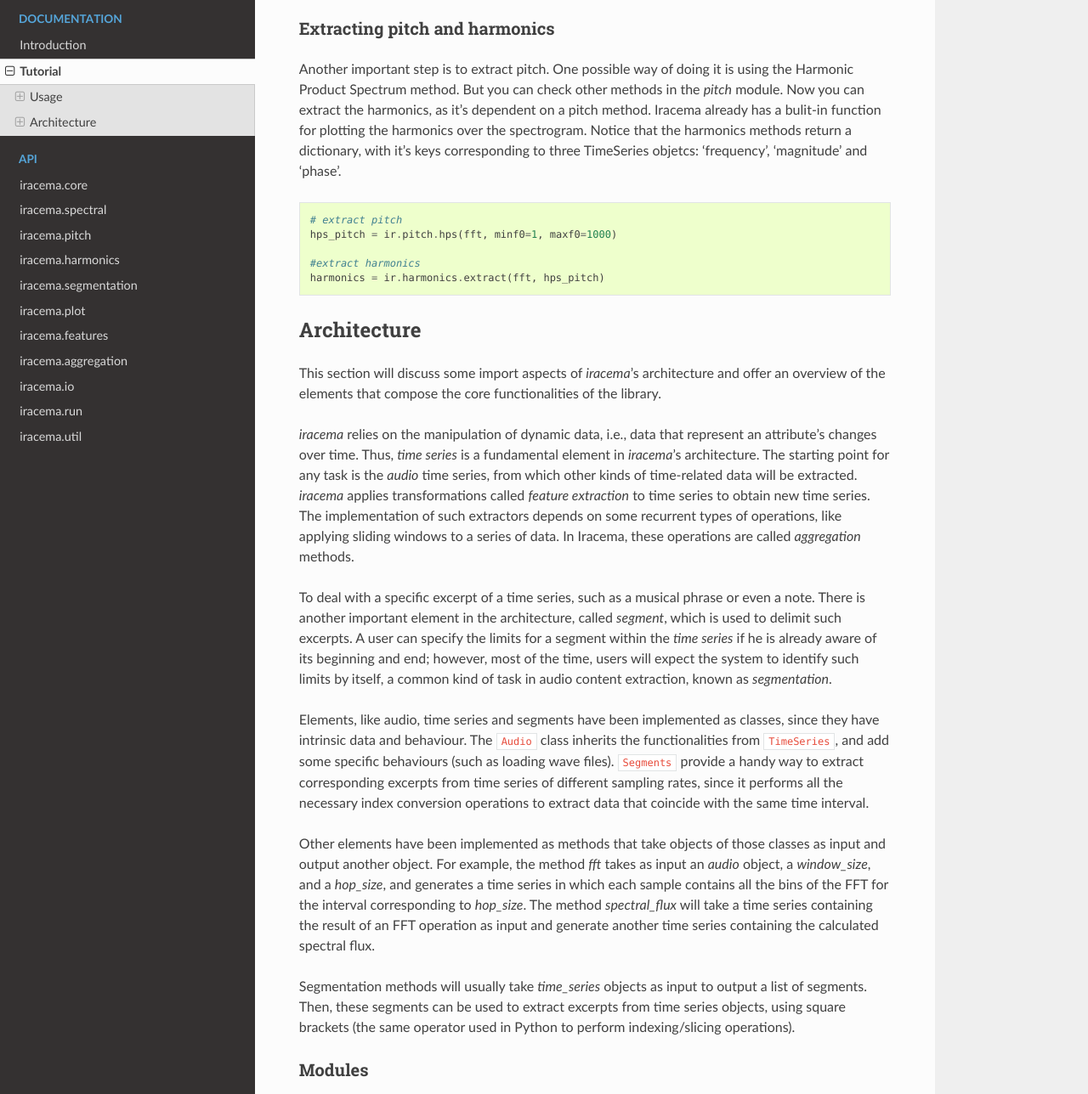
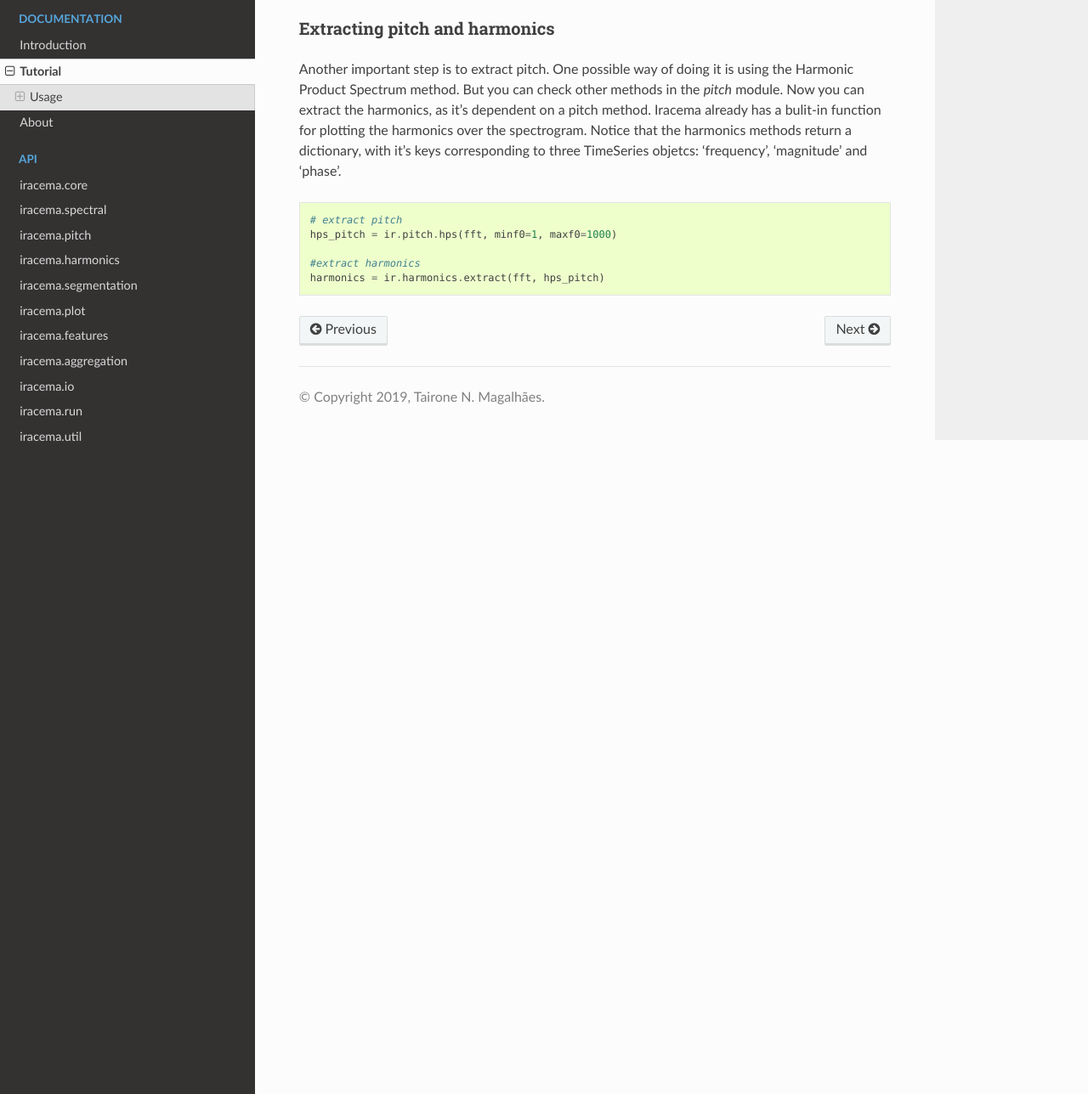
Before and after one commit to cegeme/iracema, a Sphinx documentation site: the page built from docs/tutorial.rst, in a window 1280 px wide and 1400 px high, scrolled down 1269 px, cut to the strip 112-1400 px from the top of the window. Shown: the whole strip at 85% size. Built offline with Sphinx 7.4.7 and the Read the Docs theme 2.0.0, drawn with Linux system fonts in a browser that asks for light colours; some of the changed text lies outside the part shown.

Commit message:
Create a separate section 'about'

```diff
--- a/docs/index.rst
+++ b/docs/index.rst
@@ -7,6 +7,7 @@
 
    Introduction <intro>
    Tutorial <tutorial>
+   About <about>
 
 .. toctree::
    :maxdepth: 2
--- a/docs/tutorial.rst
+++ b/docs/tutorial.rst
@@ -104,40 +104,3 @@
   harmonics = ir.harmonics.extract(fft, hps_pitch)
 
 .. _architecture:
-
-------------
-Architecture
-------------
-
-This section will discuss some import aspects of *iracema*’s architecture and offer an overview of the elements that compose the core functionalities of the library.
-
-*iracema* relies on the manipulation of dynamic data, i.e., data that represent an attribute’s changes over time. Thus, *time series* is a fundamental element in *iracema*’s architecture. The starting point for any task is the *audio* time series, from which other kinds of time-related data will be extracted. *iracema* applies transformations called *feature extraction* to time series to obtain new time series. The implementation of such extractors depends on some recurrent types of operations, like applying sliding windows to a series of data. In Iracema, these operations are called *aggregation* methods.
-
-To deal with a specific excerpt of a time series, such as a musical phrase or even a note. There is another important element in the architecture, called *segment*, which is used to delimit such excerpts. A user can specify the limits for a segment within the *time series* if he is already aware of its beginning and end; however, most of the time, users will expect the system to identify such limits by itself, a common kind of task in audio content extraction, known as *segmentation*.
-
-Elements, like audio, time series and segments have been implemented as classes, since they have intrinsic data and behaviour. The ``Audio`` class inherits the functionalities from ``TimeSeries``, and add some specific behaviours (such as loading wave files). ``Segments`` provide a handy way to extract corresponding  excerpts from time series of different sampling rates, since it performs all the necessary index conversion operations to extract data that coincide with the same time interval.
-
-Other elements have been implemented as methods that take objects of those classes as input and output another object. For example, the method *fft* takes as input an *audio* object, a *window_size*, and a *hop_size*, and generates a time series in which each sample contains all the bins of the FFT for the interval corresponding to *hop_size*. The method *spectral_flux* will take a time series containing the result of an FFT operation as input and generate another time series containing the calculated spectral flux.
-
-Segmentation  methods  will  usually  take *time_series* objects as input to output a list of segments. Then, these segments can be used to extract excerpts from time series objects, using square brackets (the same operator used in Python to perform indexing/slicing operations).
-
-Modules
-=======
-
-These are the modules that compose iracema, and their respective functionalities:
-
-- timeseries: contains the definition of the classesTimeSeriesandAudio.
-- segment:  contains the definition of the classesSegmentandSegmentList.
-- spectral: contains methods for frequency domain analysis (currently the FFT);
-- pitch: a few different models for pitch detection.
-- harmonics: a model for extracting harmonic components from audio.
-- features: contains methods with the implementation of several classic feature extractors.
-- segmentation: methods for automatic audio segmentation.
-- plot: contains several different methods for plotting time series data.
-- aggregation: contains some common aggregation methods that can be useful for implementing feature extractors.
-- io:  subpackage containing IO methods, for loading/writing files, playing audio, etc.
-- util: subpackage containing some useful modules for unit conversion, DSP, windowing operations, etc.
-
-For more information, please read our article_ on SBCM's 2019 Proceedings.
-
-.. _article: https://compmus.ime.usp.br/sbcm/2019/papers/sbcm-2019-3.pdf
```
Also changed, not shown: docs/about.rst (added, +69 -0 lines).
